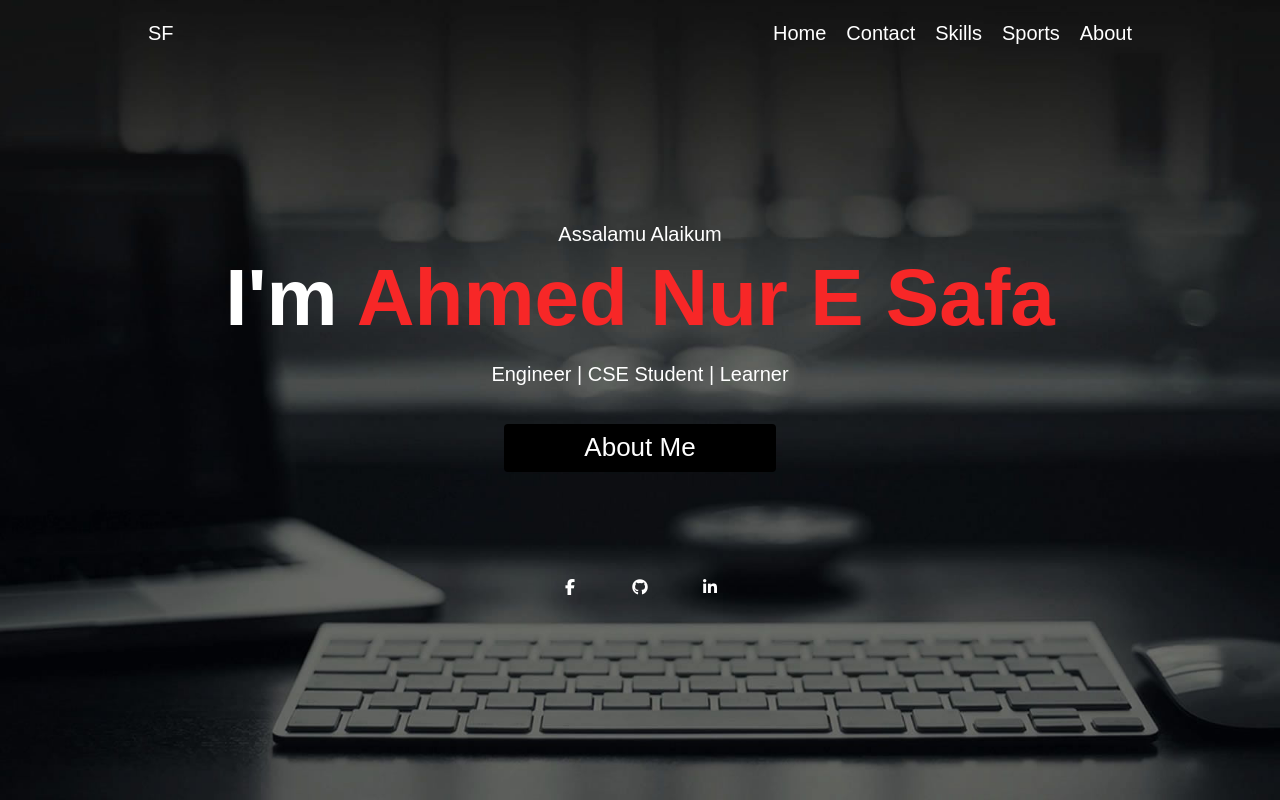
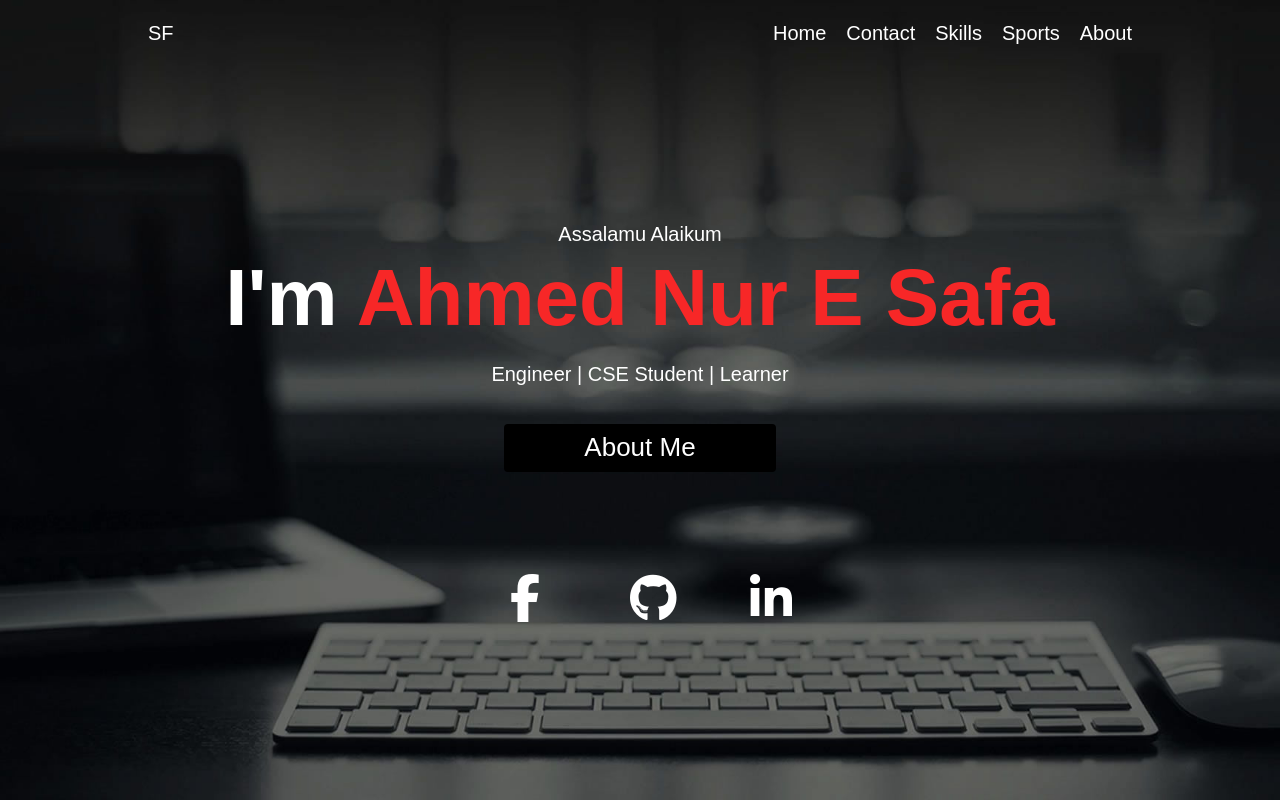
Before and after one commit to AHMED-SAFA/portfolio_SAFA, a PHP site: page / in a window 1280 px wide. Run offline with PHP 8.4, Linux system fonts and the light colour scheme.

Commit message:
lab1 topics added

```diff
--- a/css/style.css
+++ b/css/style.css
@@ -87,7 +87,7 @@ ul {
   margin-top: 10%;
   display: flex;
   flex-direction: row;
-  gap: 50px;
+  gap: 100px;
 }
 
 .socials i {
--- a/index.html
+++ b/index.html
@@ -36,11 +36,11 @@
                 </div>
                 <div class="socials">
                     <ul class="social_links"><a href="https://www.facebook.com/profile.php?id=100079941048298"><i
-                                class="fa-brands fa-facebook-f"></i></a></ul>
+                                class="fa-brands fa-facebook-f fa-3x" style="color: white;" ></i></a></ul>
                     <ul class="social_links"><a href="https://github.com/AHMED-SAFA"><i
-                                class="fa-brands fa-github"></i></a></ul>
+                                class="fa-brands fa-github fa-3x "></i></a></ul>
                     <ul class="social_links"><a href="https://www.linkedin.com/feed/"><i
-                                class="fa-brands fa-linkedin-in"></i></a></ul>
+                                class="fa-brands fa-linkedin-in fa-3x" style="color: white"></i></a></ul>
                 </div>
             </div>
         </div>
```
